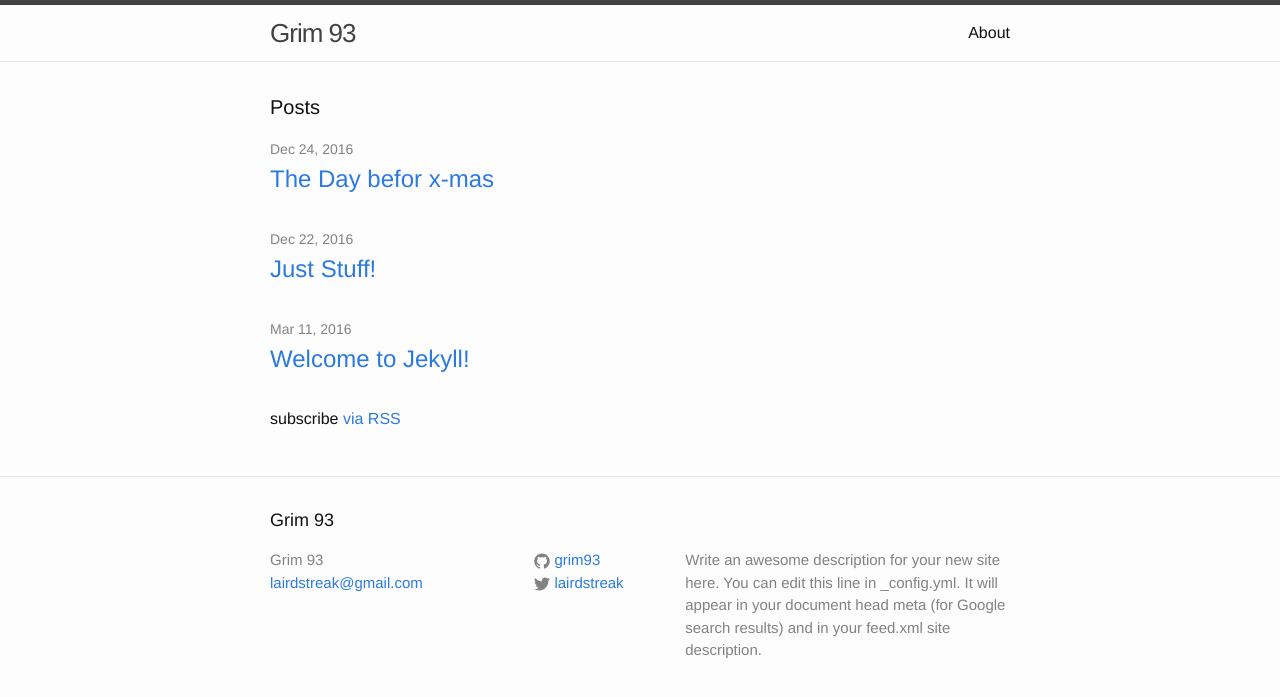
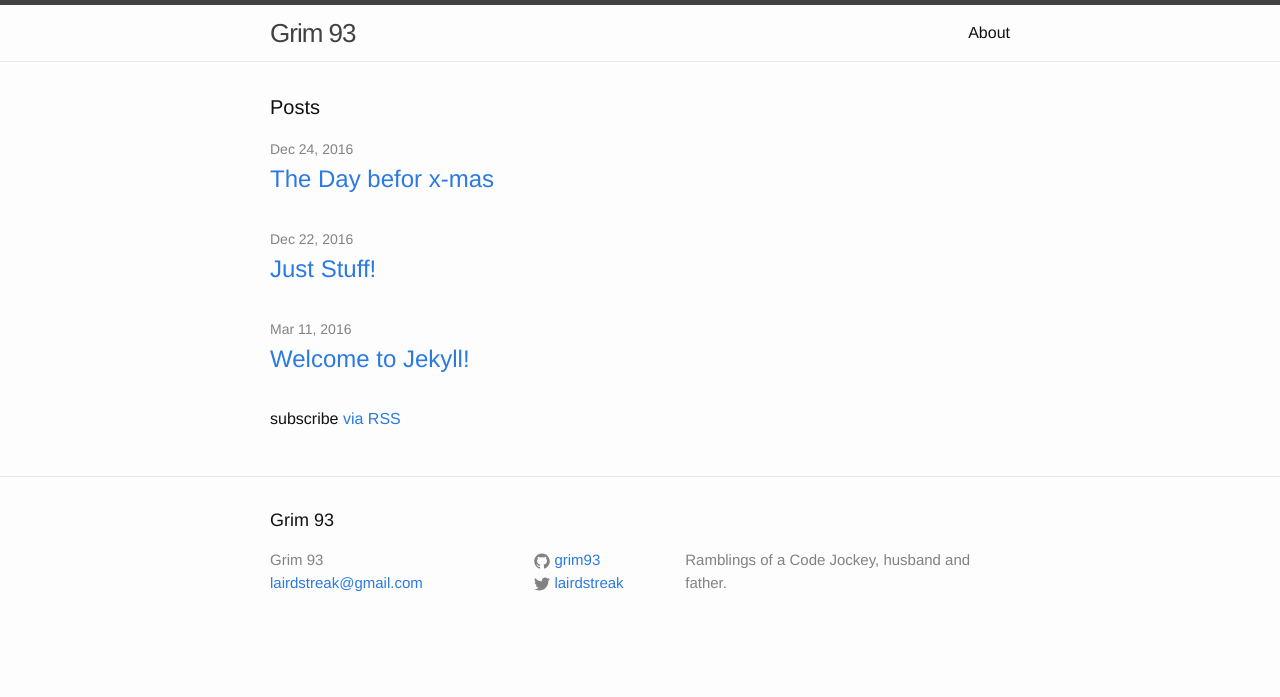
Before and after one commit to LairdStreak/LairdStreak.github.io, a Jekyll site: the page built from index.html, in a window 1280 px wide. Shown: the top 697 px of the page. Built offline with Jekyll 4.4.1, drawn with Linux system fonts in a browser that asks for light colours.

Commit message:
Update site settings

```diff
--- a/_config.yml
+++ b/_config.yml
@@ -9,11 +9,9 @@
 title: Grim 93
 email: lairdstreak@gmail.com
 description: > # this means to ignore newlines until "baseurl:"
-  Write an awesome description for your new site here. You can edit this
-  line in _config.yml. It will appear in your document head meta (for
-  Google search results) and in your feed.xml site description.
+  Ramblings of a Code Jockey, husband and father.
 baseurl: "" # the subpath of your site, e.g. /blog
-url: "http://yourdomain.com" # the base hostname & protocol for your site
+url: "https://grim93.github.io" # the base hostname & protocol for your site
 twitter_username: lairdstreak
 github_username:  grim93
 
```
